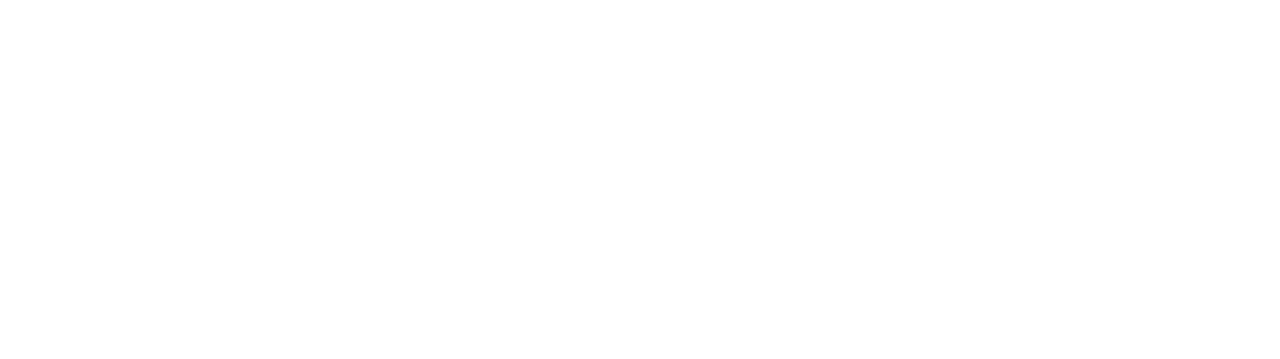
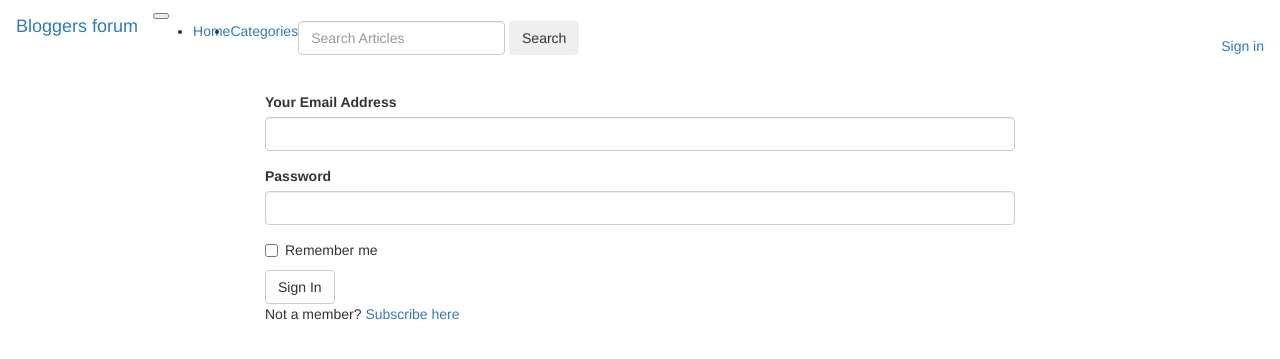
Before and after one commit to Lornakimani62/Blog-Forum-IP5, a Flask app: page /authenticate/login in a window 1280 px wide. Before the commit the part shown is empty. Shown: the top 359 px of the page. Run offline with Flask 2, Linux system fonts and the light colour scheme; some libraries are stand-ins or nearby versions.

Commit message:
This commit is to add add the log in template and allow the user to sign in

```diff
--- a/app/templates/auth/login.html
+++ b/app/templates/auth/login.html
@@ -0,0 +1,24 @@
+{% extends 'base.html'%}
+{% import 'bootstrap/wtf.html' as wtf%}
+
+{% block content %}
+<div class="container">
+    <div class="row">
+      <div class= "col-md-2"> </div>
+      <div class="col-md-8">
+      <!--Flash message -->
+      {% for message in get_flashed_messages() %}
+        <div class="alert alert-danger">
+        <button type="button" class="close" data-dismiss="alert">&times;</button>
+        {{ message }}
+        </div>
+      {% endfor %}
+      <!-- Login form -->
+      {{wtf.quick_form(login_form)}}
+      <p> Not a member? <a href="{{url_for('auth.register')}}">Subscribe here</a></p>
+     </div>
+     <div clas="col-md-2"> </div>
+    </div>
+</div>
+
+{% endblock%}
--- a/app/templates/navbar.html
+++ b/app/templates/navbar.html
@@ -22,6 +22,14 @@
             <a class="dropdown-item" href="/# Fitness">Fitness</a>
         </li>
       </ul>
+      <ul class="nav navbar-nav navbar-right">
+        {% if current_user.is_authenticated %}
+        <li style="color:white;padding:15px;">{{current_user.username}}</li>
+        <li><a href="{{url_for('auth.logout')}}">Sign out</a></li>
+        {% else %}
+        <li><a href="{{url_for('auth.login')}}">Sign in</a></li>
+        {%endif%}
+      </ul>
       <form class="form-inline my-2 my-lg-0">
         <input class="form-control mr-sm-2 " type="text" name="article_query" placeholder="Search Articles"aria-label="Search">
         <button class="btn btn-outline-success my-2 my-sm-0" type="submit" value="Submit">Search</button>
```
